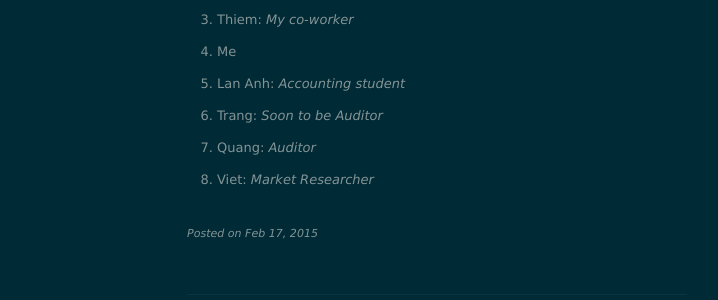
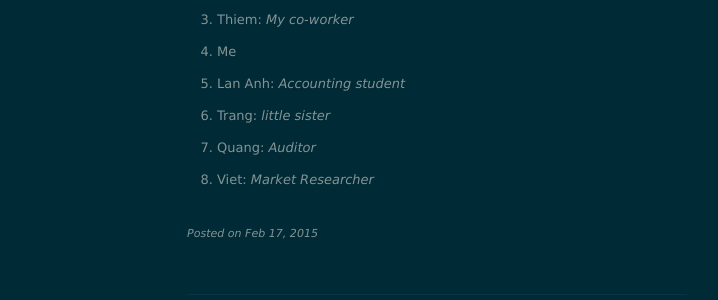
Before and after one commit to tranvictor/tranvictor.github.io, a Jekyll site: the page built from _posts/2015-02-17-coffee-with-my-friends-before-tet-holiday.markdown, in a window 1280 px wide. Shown: the part 780-1080 px from the top of the page, without its empty margins (203-921 px from the left). Built offline with Jekyll 4.4.1, drawn with Linux system fonts in a browser that asks for light colours; nearby versions of some CDN libraries.

Commit message:
fix due to feedbacks

```diff
--- a/_posts/2015-02-17-coffee-with-my-friends-before-tet-holiday.markdown
+++ b/_posts/2015-02-17-coffee-with-my-friends-before-tet-holiday.markdown
@@ -17,7 +17,7 @@ From left to right:
   <li> Thiem: <em>My co-worker</em> </li>
   <li> Me</li>
   <li> Lan Anh: <em>Accounting student</em> </li>
-  <li> Trang: <em>Soon to be Auditor</em> </li>
+  <li> Trang: <em>little sister</em> </li>
   <li> Quang: <em>Auditor</em> </li>
   <li> Viet: <em>Market Researcher</em> </li>
 </ul>
```
